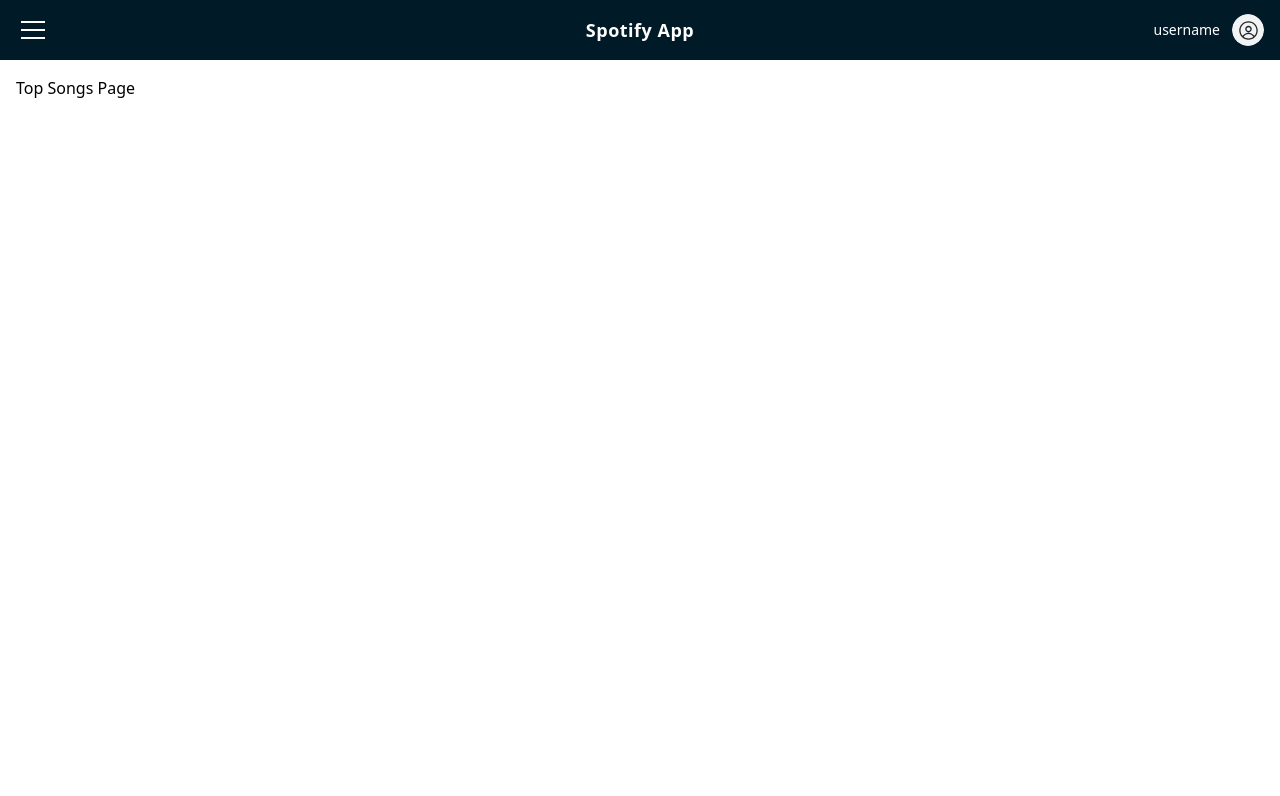
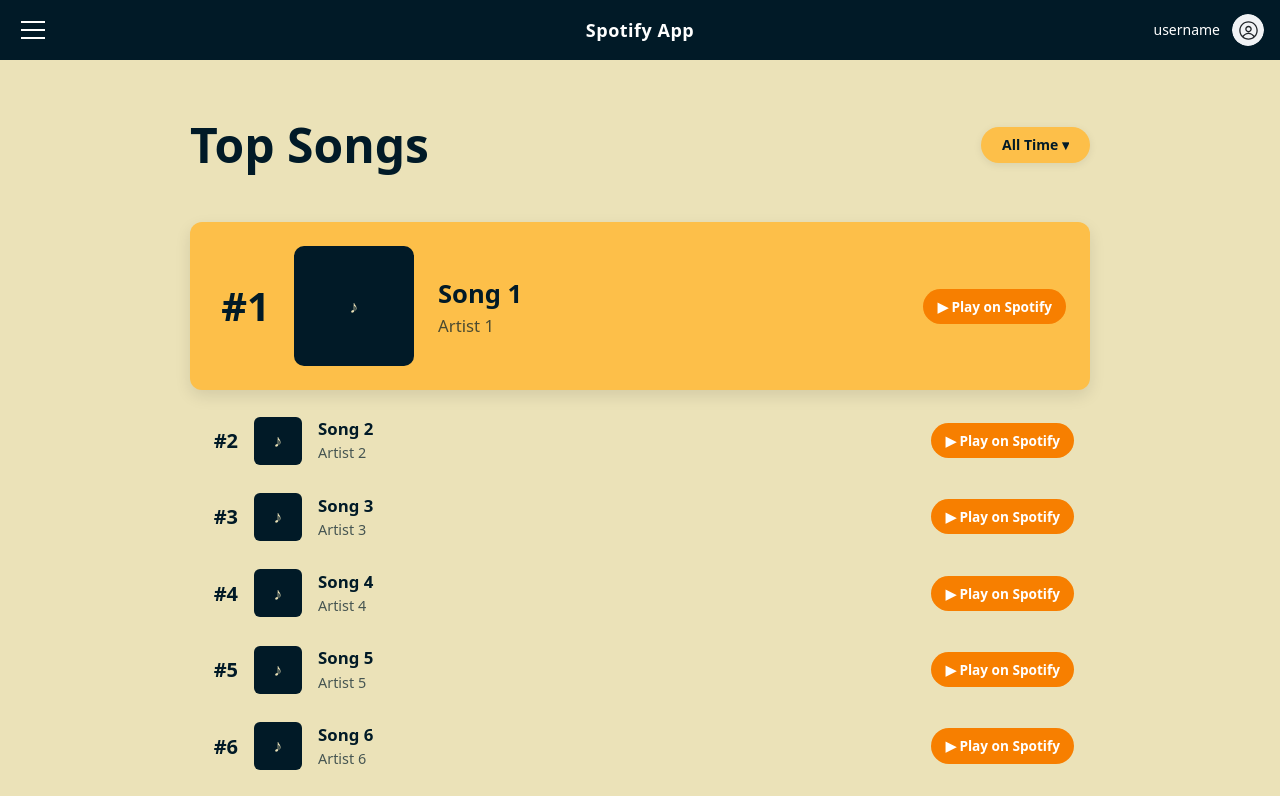
Before and after one commit to tulipbayy/launch-spotify, a React (Vite) app in the folder frontend/: page /top-songs in a window 1280 px wide. Shown: the top 796 px of the page. Built offline with nearby package versions, Linux system fonts and the light colour scheme.

Commit message:
feat: created layout for top songs

```diff
--- /dev/null
+++ b/frontend/src/pages/TopSongsPage.css
@@ -0,0 +1,189 @@
+.top-songs-page {
+  background-color: #EBE2B8;
+  margin: -16px;
+  padding: 48px 32px;
+  box-sizing: border-box;
+}
+
+.top-songs-header {
+  display: flex;
+  justify-content: space-between;
+  align-items: center;
+  max-width: 900px;
+  margin: 0 auto 40px auto;
+  gap: 16px;
+  flex-wrap: wrap;
+}
+
+.top-songs-title {
+  font-weight: 700;
+  color: #011A27;
+  margin: 0;
+  text-align: left;
+  font-size: 3rem;
+}
+
+/* reuse the Top Artists filter look */
+.top-songs-filter.top-songs-filter {
+  background-color: #FDBF49;
+  color: #011A27;
+  font-weight: 600;
+  border-radius: 999px;
+  padding: 8px 20px;
+  box-shadow: 0 2px 8px rgba(0, 0, 0, 0.08);
+}
+
+.top-songs-filter.top-songs-filter:hover {
+  background-color: #f5b439;
+  box-shadow: 0 4px 12px rgba(0, 0, 0, 0.14);
+}
+
+.top-songs-filter-menu.top-songs-filter-menu {
+  background-color: #FDBF49;
+  color: #011A27;
+  border: none;
+  border-radius: 12px;
+}
+
+.top-songs-filter-menu .mantine-Menu-item {
+  font-weight: 500;
+  color: #011A27;
+  background-color: transparent;
+}
+
+.top-songs-filter-menu .mantine-Menu-item:hover,
+.top-songs-filter-menu .mantine-Menu-item[data-active] {
+  background-color: rgba(1, 26, 39, 0.12);
+}
+
+.top-songs-list {
+  max-width: 900px;
+  margin: 0 auto;
+  display: flex;
+  flex-direction: column;
+  gap: 8px;
+}
+
+/* shared row */
+.song-row {
+  display: flex;
+  align-items: center;
+  gap: 16px;
+  padding: 10px 16px;
+  border-radius: 12px;
+  color: #011A27;
+  transition: background-color 0.12s ease;
+}
+
+.song-row:hover {
+  background-color: rgba(1, 26, 39, 0.08);
+}
+
+.song-rank {
+  font-weight: 800;
+  font-size: 1.25rem;
+  width: 32px;
+  text-align: right;
+  flex-shrink: 0;
+}
+
+.song-cover {
+  width: 48px;
+  height: 48px;
+  border-radius: 6px;
+  object-fit: cover;
+  background-color: #011A27;
+  flex-shrink: 0;
+}
+
+.song-cover-placeholder {
+  display: flex;
+  align-items: center;
+  justify-content: center;
+  color: #EBE2B8;
+  font-size: 1.1rem;
+}
+
+.song-info {
+  display: flex;
+  flex-direction: column;
+  min-width: 0;
+  flex-grow: 1;
+}
+
+.song-title {
+  font-weight: 600;
+  font-size: 1.05rem;
+  white-space: nowrap;
+  overflow: hidden;
+  text-overflow: ellipsis;
+}
+
+.song-artists {
+  font-size: 0.9rem;
+  opacity: 0.7;
+  white-space: nowrap;
+  overflow: hidden;
+  text-overflow: ellipsis;
+}
+
+.song-actions {
+  display: flex;
+  align-items: center;
+  gap: 8px;
+  flex-shrink: 0;
+}
+
+.song-play {
+  display: inline-flex;
+  align-items: center;
+  gap: 6px;
+  background-color: #F77F00; /* Spotify green */
+  color: #fff;
+  text-decoration: none;
+  font-size: 0.85rem;
+  font-weight: 600;
+  padding: 7px 14px;
+  border-radius: 999px;
+  white-space: nowrap;
+  transition: background-color 0.12s ease, transform 0.12s ease;
+}
+
+.song-play:hover {
+  background-color: rgb(228, 122, 7);
+  transform: scale(1.04);
+}
+
+/* #1 hero row */
+.song-row-hero {
+  background-color: #FDBF49;
+  box-shadow: 0 6px 16px rgba(0, 0, 0, 0.1);
+  padding: 24px;
+  gap: 24px;
+  margin-bottom: 8px;
+}
+
+.song-row-hero:hover {
+  background-color: #f5b439;
+}
+
+.song-row-hero .song-rank {
+  font-size: 2.5rem;
+  width: 56px;
+}
+
+.song-row-hero .song-cover {
+  width: 120px;
+  height: 120px;
+  border-radius: 10px;
+}
+
+.song-row-hero .song-title {
+  font-size: 1.6rem;
+  font-weight: 700;
+  white-space: normal;
+}
+
+.song-row-hero .song-artists {
+  font-size: 1.05rem;
+}
--- a/frontend/src/pages/TopSongsPage.tsx
+++ b/frontend/src/pages/TopSongsPage.tsx
@@ -1,3 +1,88 @@
+import { useState } from 'react'
+import { Button, Menu } from '@mantine/core'
+import './TopSongsPage.css'
+
+// Placeholder data until the backend is integrated. Shaped like the real
+// Spotify track so wiring the API in later is a drop-in swap.
+interface Song {
+  id: string
+  title: string
+  artists: string[]
+  coverUrl: string | null
+  externalUrl: string | null
+  previewUrl: string | null
+}
+
+const placeholderSongs: Song[] = Array.from({ length: 10 }, (_, i) => ({
+  id: String(i + 1),
+  title: `Song ${i + 1}`,
+  artists: [`Artist ${i + 1}`],
+  coverUrl: null,
+  // Placeholder link so the button is visible pre-integration. Real data
+  // replaces this with the track's externalUrl from the Spotify API.
+  externalUrl: `https://open.spotify.com/search/${encodeURIComponent(`Song ${i + 1}`)}`,
+  previewUrl: null,
+}))
+
+const FILTERS = ['All Time', 'Last 6 Months', 'Last Month'] as const
+type Filter = (typeof FILTERS)[number]
+
+function Cover({ url, title }: { url: string | null; title: string }) {
+  if (url) return <img className="song-cover" src={url} alt={title} />
+  return <div className="song-cover song-cover-placeholder">♪</div>
+}
+
+function SongRow({ rank, song, hero }: { rank: number; song: Song; hero?: boolean }) {
+  return (
+    <div className={hero ? 'song-row song-row-hero' : 'song-row'}>
+      <span className="song-rank">#{rank}</span>
+      <Cover url={song.coverUrl} title={song.title} />
+      <div className="song-info">
+        <span className="song-title">{song.title}</span>
+        <span className="song-artists">{song.artists.join(', ')}</span>
+      </div>
+      <div className="song-actions">
+        {song.externalUrl && (
+          <a
+            className="song-play"
+            href={song.externalUrl}
+            target="_blank"
+            rel="noreferrer"
+          >
+            ▶ Play on Spotify
+          </a>
+        )}
+      </div>
+    </div>
+  )
+}
+
 export default function TopSongsPage() {
-  return <div>Top Songs Page</div>
+  const [filter, setFilter] = useState<Filter>('All Time')
+
+  return (
+    <div className="top-songs-page">
+      <div className="top-songs-header">
+        <h1 className="top-songs-title">Top Songs</h1>
+        <Menu position="bottom-end" radius="md">
+          <Menu.Target>
+            <Button className="top-songs-filter">{filter} ▾</Button>
+          </Menu.Target>
+          <Menu.Dropdown className="top-songs-filter-menu">
+            {FILTERS.map((f) => (
+              <Menu.Item key={f} onClick={() => setFilter(f)} data-active={f === filter || undefined}>
+                {f}
+              </Menu.Item>
+            ))}
+          </Menu.Dropdown>
+        </Menu>
+      </div>
+
+      <div className="top-songs-list">
+        {placeholderSongs.map((song, i) => (
+          <SongRow key={song.id} rank={i + 1} song={song} hero={i === 0} />
+        ))}
+      </div>
+    </div>
+  )
 }
```
